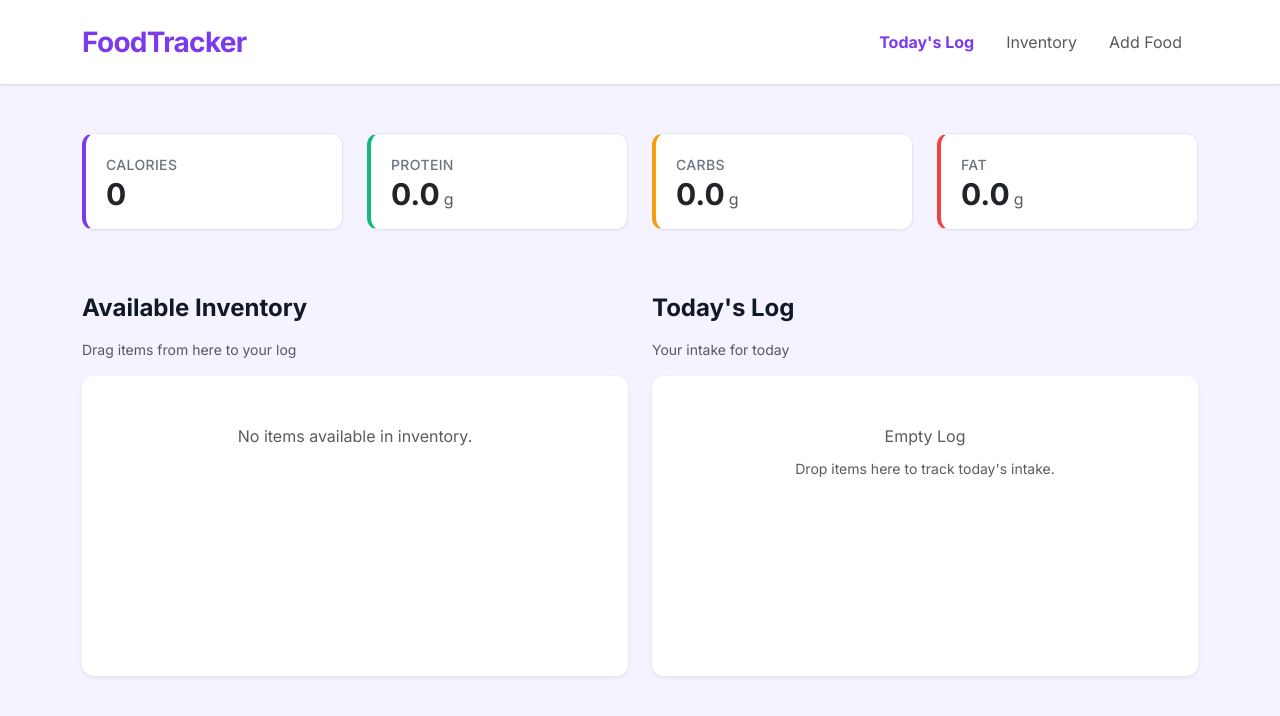
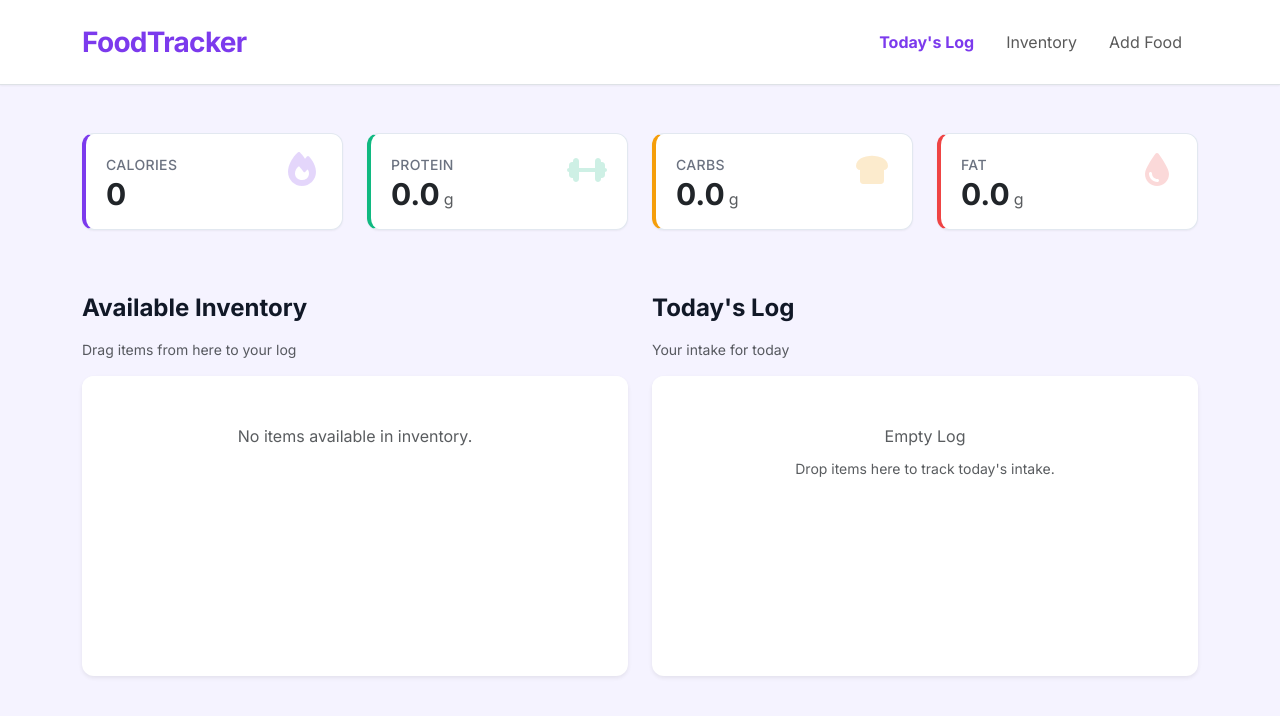
Before and after one commit to jldavis33/food-tracker, a React (Vite) app: page / in a window 1280 px wide. Shown: the top 716 px of the page. Built offline with nearby package versions, Linux system fonts and the light colour scheme.

Commit message:
feature(food-tracker): Add FontAwesome icons to stat cards.

```diff
--- a/package.json
+++ b/package.json
@@ -10,6 +10,9 @@
     "preview": "vite preview"
   },
   "dependencies": {
+    "@fortawesome/fontawesome-svg-core": "^7.2.0",
+    "@fortawesome/free-solid-svg-icons": "^7.2.0",
+    "@fortawesome/react-fontawesome": "^3.3.1",
     "@hello-pangea/dnd": "^18.0.1",
     "@types/uuid": "^10.0.0",
     "bootstrap": "^5.3.8",
--- a/src/components/TodayView.tsx
+++ b/src/components/TodayView.tsx
@@ -1,6 +1,8 @@
 import React from 'react';
 import { Row, Col, Card, ListGroup, Form, Badge, Button } from 'react-bootstrap';
 import { DragDropContext, Droppable, Draggable } from '@hello-pangea/dnd';
+import { FontAwesomeIcon } from '@fortawesome/react-fontawesome';
+import { faFire, faDumbbell, faBreadSlice, faDroplet } from '@fortawesome/free-solid-svg-icons';
 import type { DropResult } from '@hello-pangea/dnd';
 import type { FoodItem, ConsumedItem } from '../types';
 import { v4 as uuidv4 } from 'uuid';
@@ -66,32 +68,60 @@ const TodayView: React.FC<TodayViewProps> = ({
         <Col md={3} className="mb-3">
           <Card className="stat-card h-100">
             <Card.Body>
+              <div className="d-flex justify-content-between align-items-start">
+                <div>
                   <div className="stat-label text-truncate">Calories</div>
                   <div className="stat-value">{totals.calories.toFixed(0)}</div>
+                </div>
+                <div className="stat-icon" style={{ color: 'var(--primary-color)', opacity: 0.2 }}>
+                  <FontAwesomeIcon icon={faFire} size="2x" />
+                </div>
+              </div>
             </Card.Body>
           </Card>
         </Col>
         <Col md={3} className="mb-3">
           <Card className="stat-card h-100" style={{ borderLeftColor: '#10b981' }}>
             <Card.Body>
+              <div className="d-flex justify-content-between align-items-start">
+                <div>
                   <div className="stat-label text-truncate">Protein</div>
                   <div className="stat-value">{totals.protein.toFixed(1)}<small className="fs-6 fw-normal ms-1 text-muted">g</small></div>
+                </div>
+                <div className="stat-icon" style={{ color: '#10b981', opacity: 0.2 }}>
+                  <FontAwesomeIcon icon={faDumbbell} size="2x" />
+                </div>
+              </div>
             </Card.Body>
           </Card>
         </Col>
         <Col md={3} className="mb-3">
           <Card className="stat-card h-100" style={{ borderLeftColor: '#f59e0b' }}>
             <Card.Body>
+              <div className="d-flex justify-content-between align-items-start">
+                <div>
                   <div className="stat-label text-truncate">Carbs</div>
                   <div className="stat-value">{totals.carbs.toFixed(1)}<small className="fs-6 fw-normal ms-1 text-muted">g</small></div>
+                </div>
+                <div className="stat-icon" style={{ color: '#f59e0b', opacity: 0.2 }}>
+                  <FontAwesomeIcon icon={faBreadSlice} size="2x" />
+                </div>
+              </div>
             </Card.Body>
           </Card>
         </Col>
         <Col md={3} className="mb-3">
           <Card className="stat-card h-100" style={{ borderLeftColor: '#ef4444' }}>
             <Card.Body>
+              <div className="d-flex justify-content-between align-items-start">
+                <div>
                   <div className="stat-label text-truncate">Fat</div>
                   <div className="stat-value">{totals.fat.toFixed(1)}<small className="fs-6 fw-normal ms-1 text-muted">g</small></div>
+                </div>
+                <div className="stat-icon" style={{ color: '#ef4444', opacity: 0.2 }}>
+                  <FontAwesomeIcon icon={faDroplet} size="2x" />
+                </div>
+              </div>
             </Card.Body>
           </Card>
         </Col>
--- a/src/index.css
+++ b/src/index.css
@@ -138,6 +138,15 @@ body {
   letter-spacing: 0.025em;
 }
 
+.stat-icon {
+  transition: all 0.3s ease;
+}
+
+.stat-card:hover .stat-icon {
+  transform: scale(1.1) rotate(-10deg);
+  opacity: 0.5 !important;
+}
+
 code {
   font-family: source-code-pro, Menlo, Monaco, Consolas, 'Courier New',
     monospace;
```
Also changed, not shown: 1 other file (tests, documents, lock files or other folders). Lines whose indentation alone changed are shown as unchanged.
